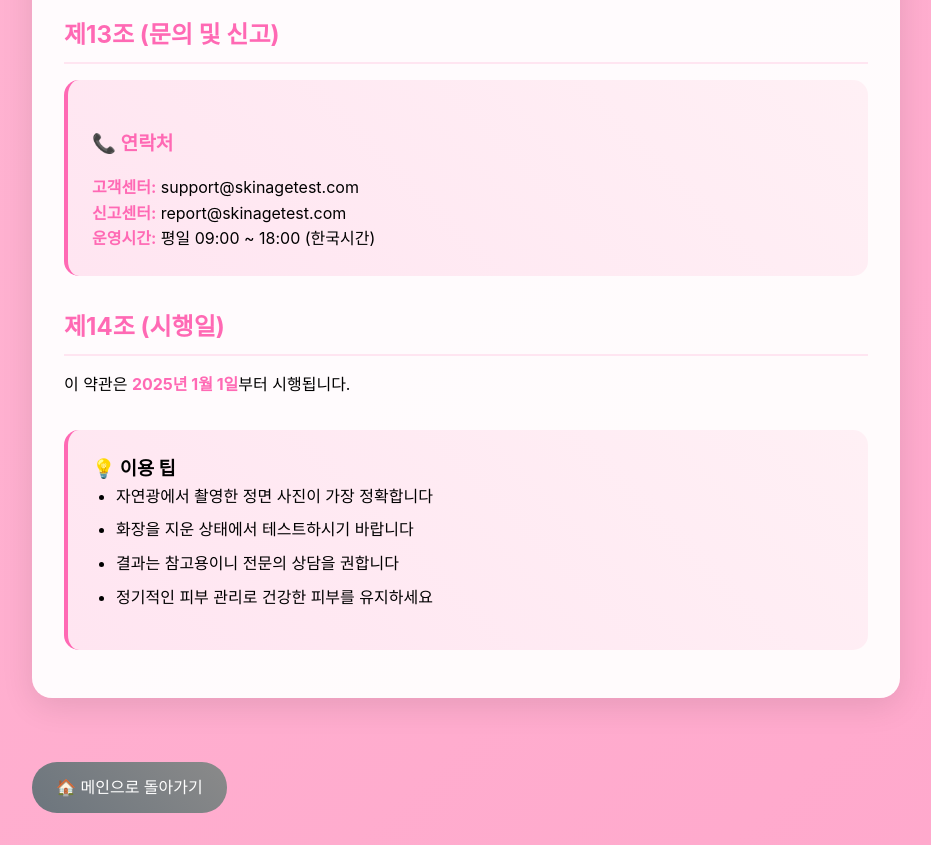
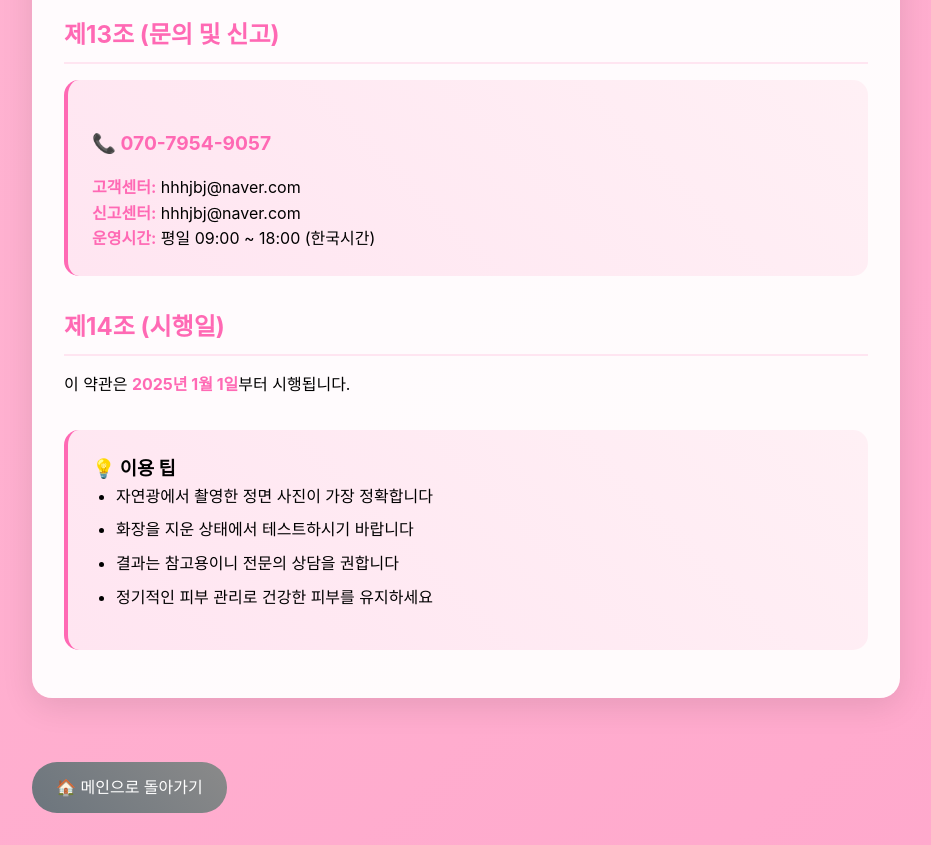
Before and after one commit to BYEONGJUJO/skin-age-test, a website: page terms.html in a window 1280 px wide. Shown: the part 3580-4425 px from the top of the page, without its empty margins (174-1105 px from the left). Drawn offline with Linux system fonts and the light colour scheme.

Commit message:
Update terms.html

```diff
--- a/terms.html
+++ b/terms.html
@@ -322,9 +322,9 @@
             <div class="section">
                 <h2>제13조 (문의 및 신고)</h2>
                 <div class="highlight-box">
-                    <h3>📞 연락처</h3>
-                    <p><strong>고객센터:</strong> support@skinagetest.com</p>
-                    <p><strong>신고센터:</strong> report@skinagetest.com</p>
+                    <h3>📞 070-7954-9057 </h3>
+                    <p><strong>고객센터:</strong> hhhjbj@naver.com</p>
+                    <p><strong>신고센터:</strong> hhhjbj@naver.com</p>
                     <p><strong>운영시간:</strong> 평일 09:00 ~ 18:00 (한국시간)</p>
                 </div>
             </div>
```
